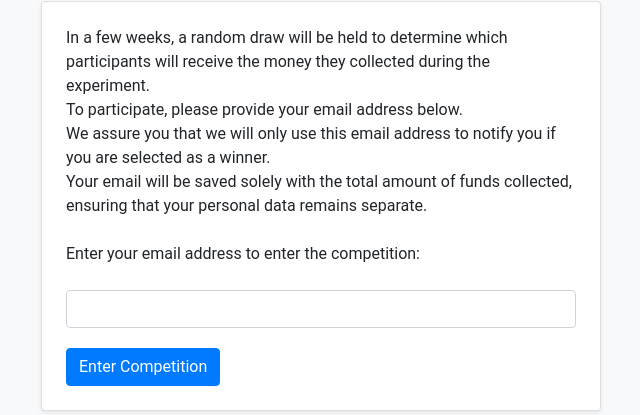
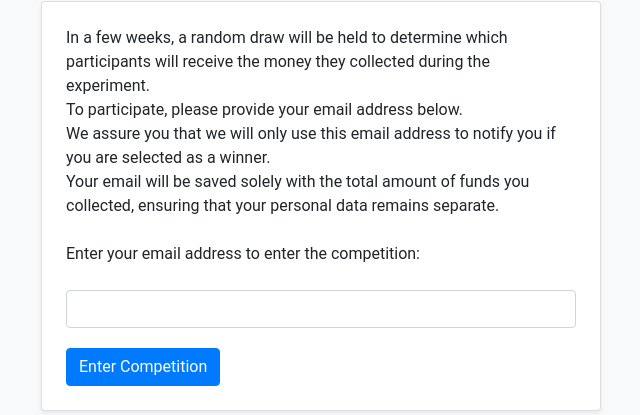
Before and after one commit to lucas-bs/thesis-survey, a Flask app: template gpt/templates/final.html in a window 1280 px wide. Shown: the part 319-734 px from the top of the page, without its empty margins (319-959 px from the left). Run offline with Flask 3, Linux system fonts and the light colour scheme; the template is opened without the code that fills it, so the values that code supplies are empty; some libraries are stand-ins or nearby versions.

Commit message:
Update final.html

```diff
--- a/gpt/templates/final.html
+++ b/gpt/templates/final.html
@@ -34,7 +34,7 @@
                 <br>
                 We assure you that we will only use this email address to notify you if you are selected as a winner.
                 <br>
-                Your email will be saved solely with the total amount of funds collected,
+                Your email will be saved solely with the total amount of funds you collected,
                 ensuring that your personal data remains separate.
                 <br>
                 <br>
```
